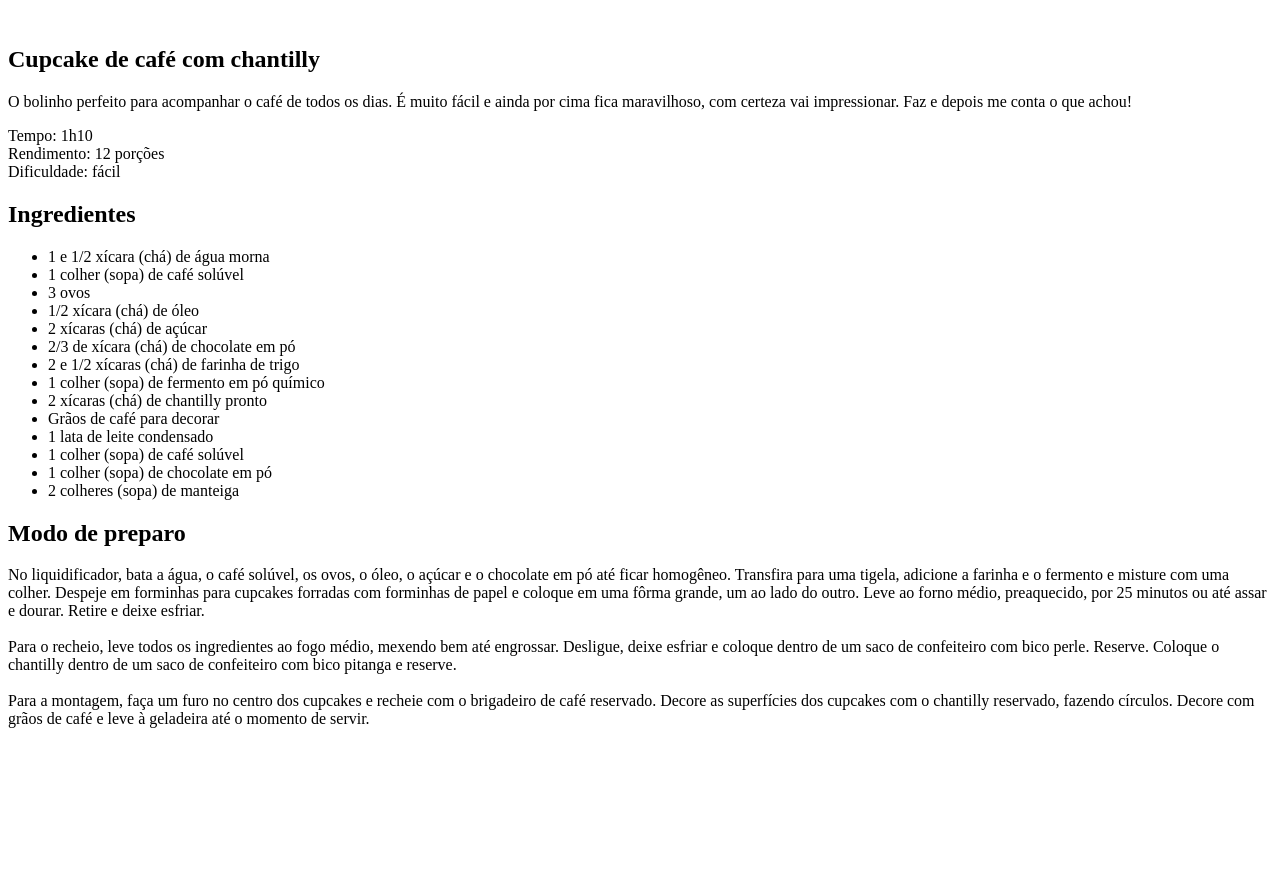
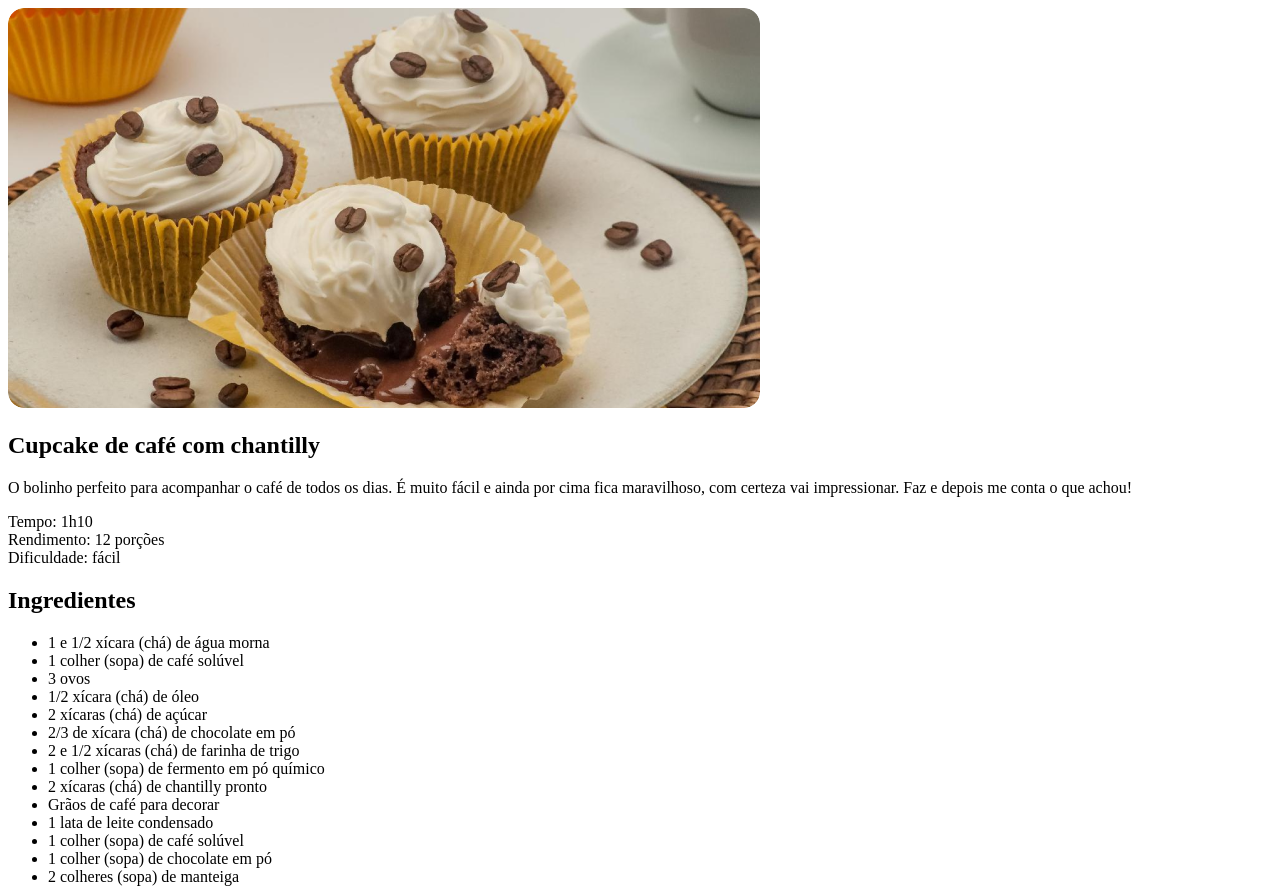
Before and after one commit to gsfranco/projeto-receita, a plain HTML site: page index.html in a window 1280 px wide. Shown: the top 889 px of the page. Before the commit the page ends 800 px from the top, so only its background shows below. Drawn offline with Linux system fonts and the light colour scheme.

Commit message:
adicionando imagens e estilo

```diff
--- a/index.html
+++ b/index.html
@@ -5,11 +5,12 @@
     <meta charset="UTF-8">
     <meta name="viewport" content="width=device-width, initial-scale=1.0">
     <title>Página de Receita</title>
+    <link rel="stylesheet" href="style.css">
 </head>
 
 <body>
     <div id="page">
-        <img src="" alt="">
+        <img src="assets/main-image.png" alt="Imagem de um cupcake com grãos de café e um chantilly">
         <main>
             <section id="about">
                 <h1>
--- /dev/null
+++ b/style.css
@@ -0,0 +1,3 @@
+img {
+    border-radius: 16px;
+}
```
Also changed, not shown: assets/Página de receita.jpg (added), assets/main-image.png (added).
